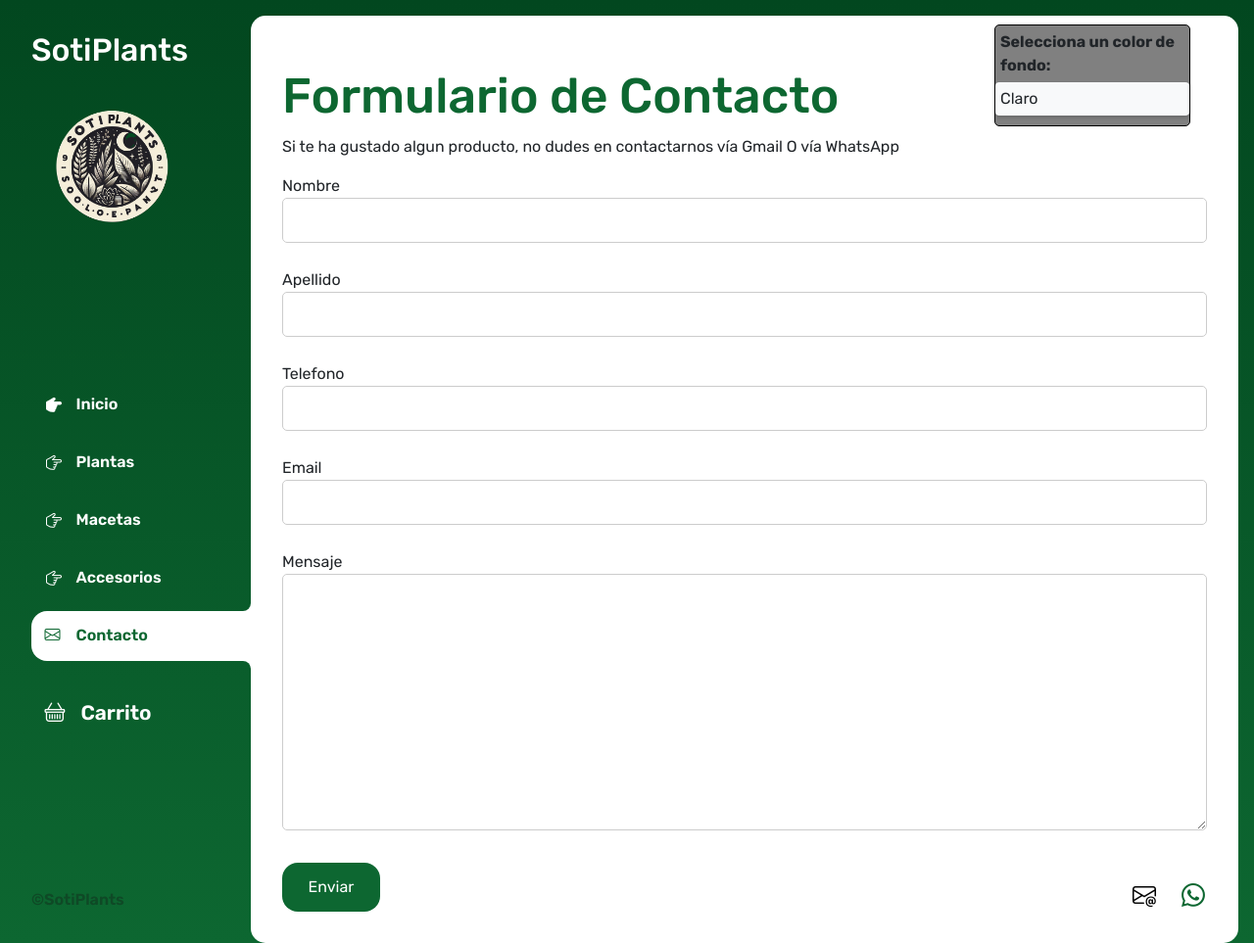
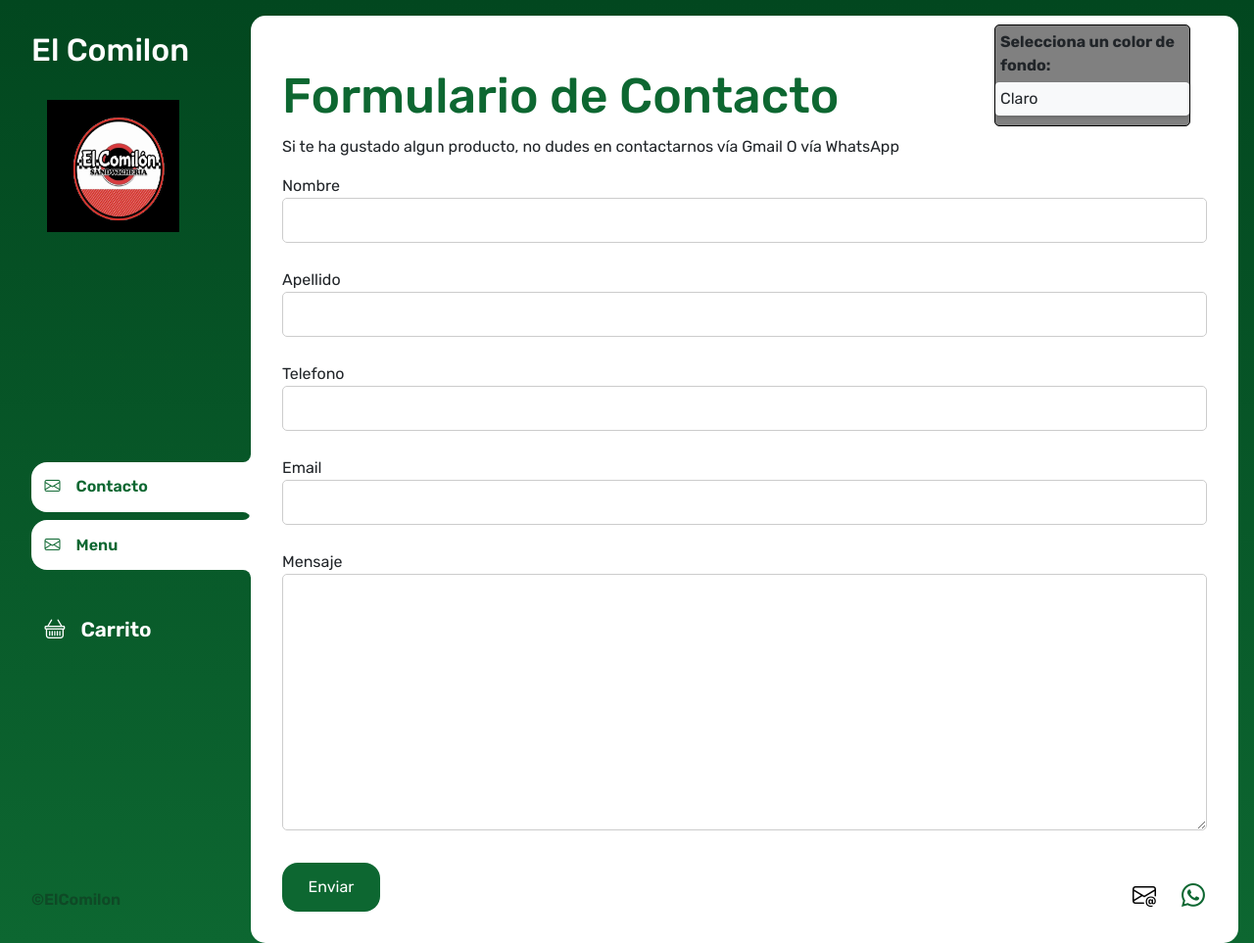
Before and after one commit to lewisDelMar/Prueba3, a Django app: page /tienda/contacto/ in a window 1280 px wide. Shown: the whole page at 98% size. Run offline with Django 5.2, Linux system fonts and the light colour scheme.

Commit message:
index to comilon format
1

```diff
--- a/tienda/templates/tienda/contacto.html
+++ b/tienda/templates/tienda/contacto.html
@@ -20,31 +20,22 @@
     <div class="wrapper">
         <aside>
             <header>
-                <h1 class="logo">SotiPlants</h1>
-                <img class="logo_imagen" src="{% static 'images/logo_imagen.png' %}" alt="">
+                <h1 class="logo">El Comilon</h1>
+                <img class="logo_imagen" src="{% static '\images\logocomilon.png' %}" alt="">
             </header>
             <nav>
                 <ul class="menu">
-                    <li>
-                        <a href="{% url 'index' %}" class="btn btn-primary btn-lg enabled btn-general" role="button" aria-disabled="true"><i
-                                class="bi bi-hand-index-thumb-fill"></i>Inicio</a>
-                    </li>
-                    <li>
-                        <a href="{% url 'plantas' %}" class="btn btn-primary btn-lg enabled btn-general" role="button"
-                            aria-disabled="true"><i class="bi bi-hand-index-thumb"></i>Plantas</a>
-                    </li>
-                    <li>
-                        <a href="{% url 'macetas' %}" class="btn btn-primary btn-lg enabled btn-general" role="button"
-                            aria-disabled="true"><i class="bi bi-hand-index-thumb"></i>Macetas</a>
-                    </li>
-                    <li>
-                        <a href="{% url 'accesorios' %}" class="btn btn-primary btn-lg enabled btn-general" role="button"
-                            aria-disabled="true"><i class="bi bi-hand-index-thumb"></i>Accesorios</a>
-                    </li>
+
                     <li>
                         <a href="{% url 'contacto' %}" class="btn btn-primary btn-lg active btn-general" role="button"
                             aria-disabled="true"><i class="bi bi-envelope"></i>Contacto</a>
                     </li>
+                    <li>
+                        <a href="{% url 'index' %}" class="btn btn-primary btn-lg active btn-general" role="button"
+                            aria-disabled="true"><i class="bi bi-envelope"></i>Menu</a>
+                    </li>
+                    <li>
+
                     <li>
                         <a href="{% url 'carrito' %}" class="btn btn-primary btn-lg enabled btn-general" role="button"
                             aria-disabled="true" id="btn-carrito"><i class="bi bi-basket"></i>Carrito</a>
@@ -52,7 +43,7 @@
                 </ul>
             </nav>
             <footer>
-                <p class="texto-footer">©SotiPlants</p>
+                <p class="texto-footer">©ElComilon</p>
             </footer>
         </aside>
         <main>
--- a/tienda/templates/tienda/index.html
+++ b/tienda/templates/tienda/index.html
@@ -30,12 +30,16 @@
                         aria-disabled="true"><i class="bi bi-envelope"></i>Contacto</a>
                 </li>
                 <li>
+                    <a href="{% url 'index' %}" class="btn btn-primary btn-lg active btn-general" role="button"
+                        aria-disabled="true"><i class="bi bi-envelope"></i>Menu</a>
+                </li>
+                <li>
                     <a href="{% url 'carrito' %}" class="btn btn-primary btn-lg enabled btn-general" role="button"
                         aria-disabled="true" id="btn-carrito"><i class="bi bi-basket"></i>Carrito</a>
                 </li>
             </ul>
             <footer>
-                <p class="texto-footer">©Elcomilon</p>
+                <p class="texto-footer">©ElComilon</p>
             </footer>
         </aside>
         <!-- main que contiene las distintas vistas -->
```
Also changed, not shown: tienda/templates/tienda/carrito.html (+8 -4 lines), db.sqlite3.
